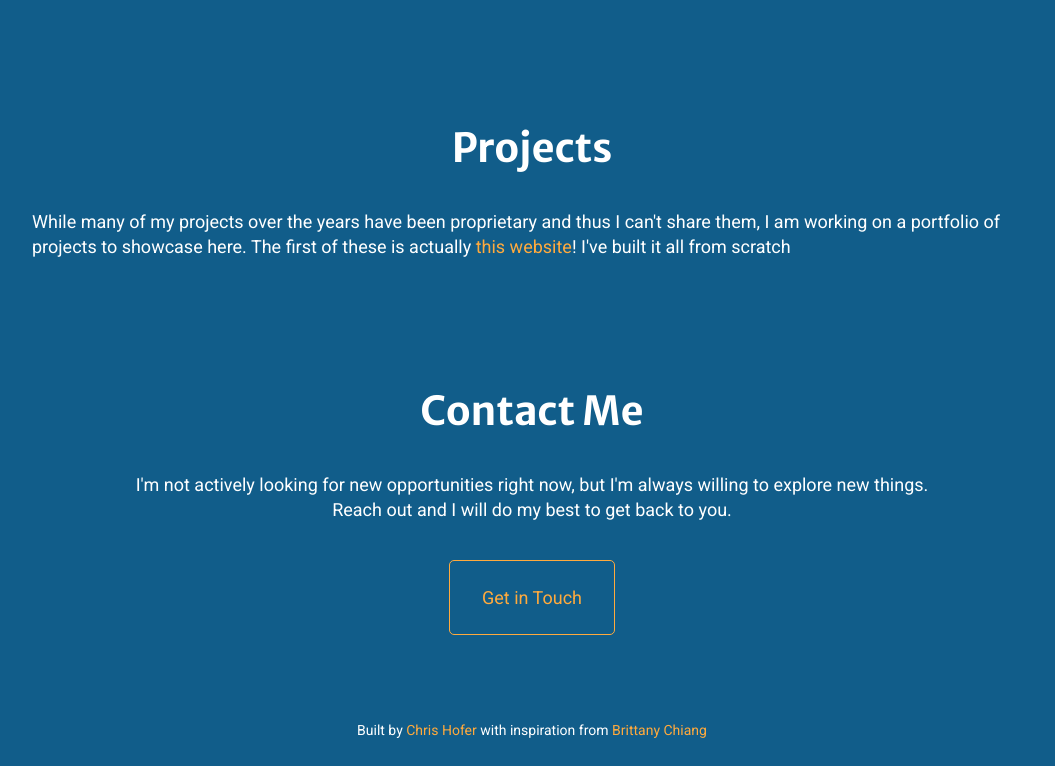
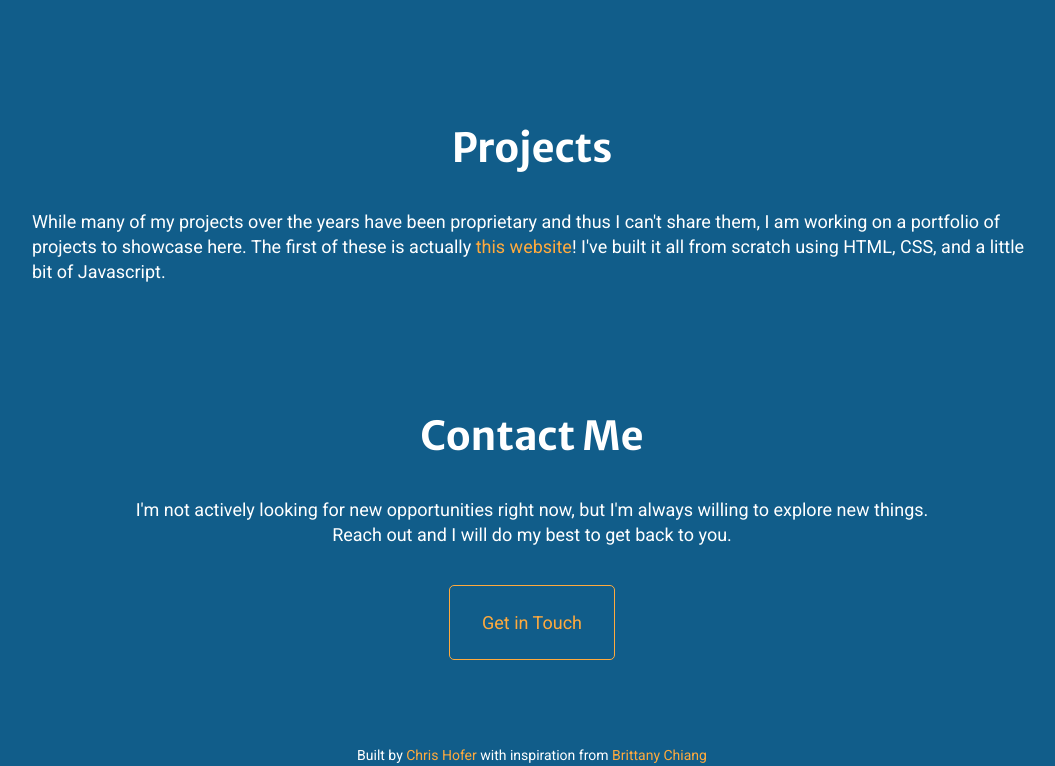
Before and after one commit to HoferC/portfolio, a plain HTML site: page index.html in a window 1280 px wide. Shown: the part 1656-2422 px from the top of the page, without its empty margins (108-1163 px from the left). Before the commit the page ends 2397 px from the top, so only its background shows below. Drawn offline with Linux system fonts and the light colour scheme.

Commit message:
Projects copy update.

```diff
--- a/index.html
+++ b/index.html
@@ -87,7 +87,7 @@
         <section id="projects">
             <div class="content">
                 <h2>Projects</h2>
-                <p>While many of my projects over the years have been proprietary and thus I can't share them, I am working on a portfolio of projects to showcase here. The first of these is actually <a href="https://github.com/HoferC/portfolio">this website</a>! I've built it all from scratch </p>
+                <p>While many of my projects over the years have been proprietary and thus I can't share them, I am working on a portfolio of projects to showcase here. The first of these is actually <a href="https://github.com/HoferC/portfolio">this website</a>! I've built it all from scratch using HTML, CSS, and a little bit of Javascript.</p>
             </div>
         </section>
         <section id="contact">
```
